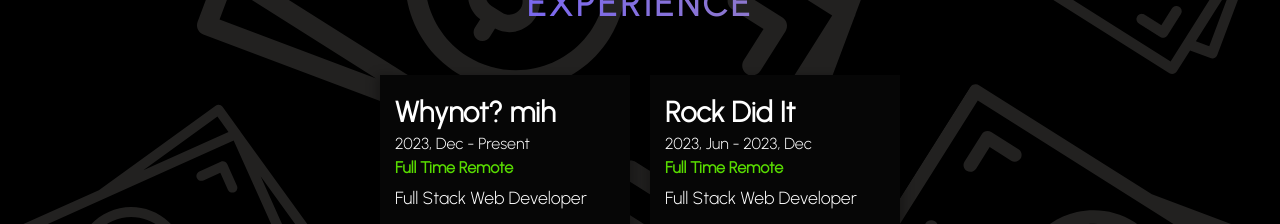
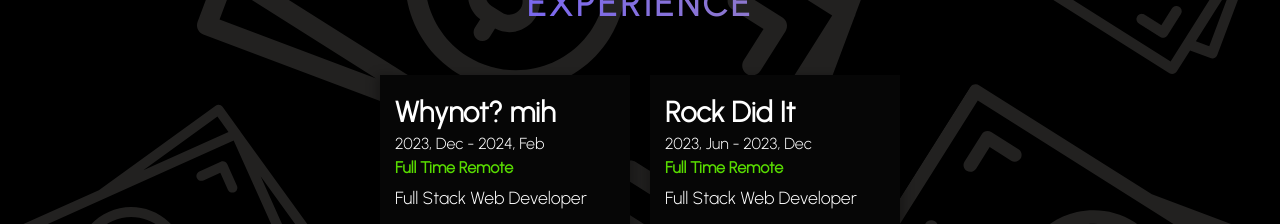
Before and after one commit to Neider28/portfolio-neider-silva, a Next.js app: page / in a window 1280 px wide. Shown: the part 2100-2324 px from the top of the page. Built offline with nearby package versions, Linux system fonts and the light colour scheme.

Commit message:
Update experience

```diff
--- a/src/components/Experience.tsx
+++ b/src/components/Experience.tsx
@@ -12,7 +12,7 @@
         <article className={styles.experience_card}>
           <div>
             <h3>Whynot? mih</h3>
-            <span>2023, Dec - Present</span>
+            <span>2023, Dec - 2024, Feb</span>
             <span>Full Time Remote</span>
             <p>Full Stack Web Developer</p>
           </div>
```
